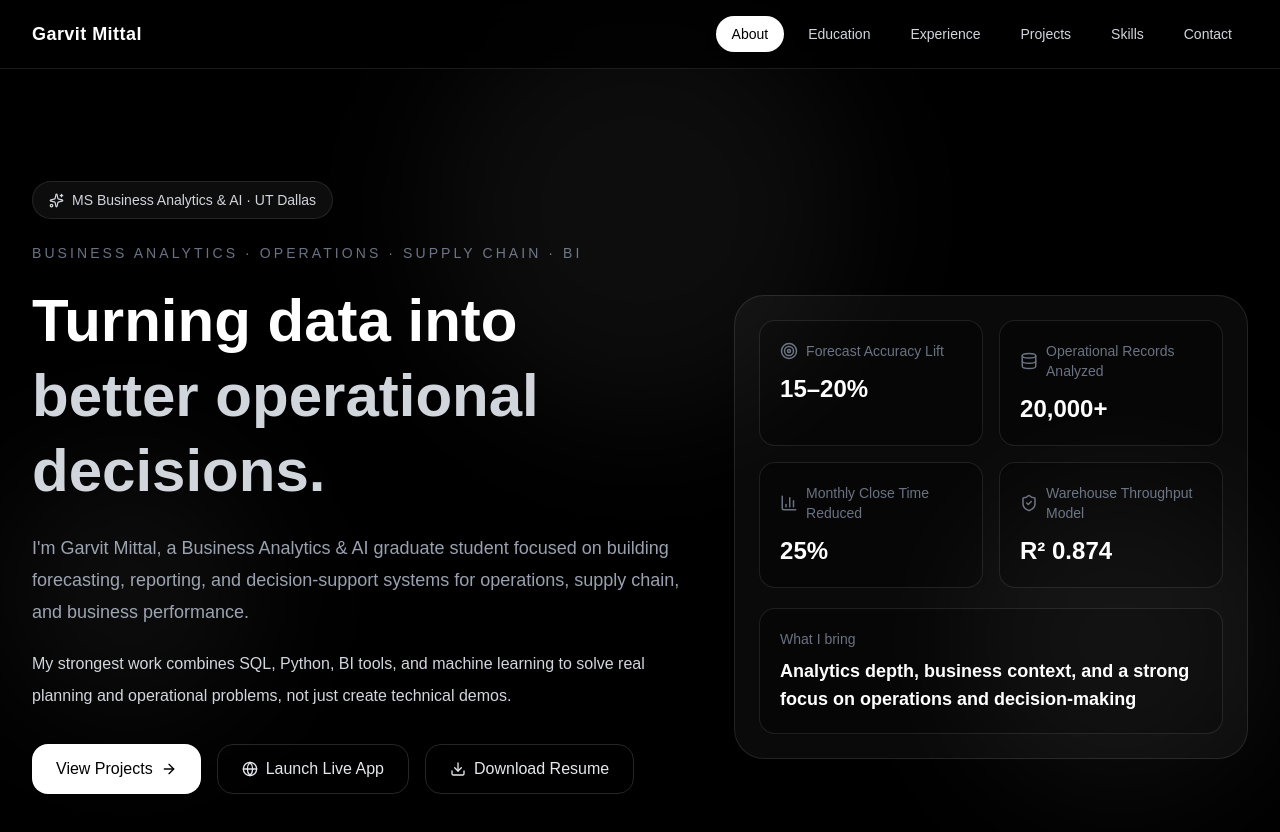
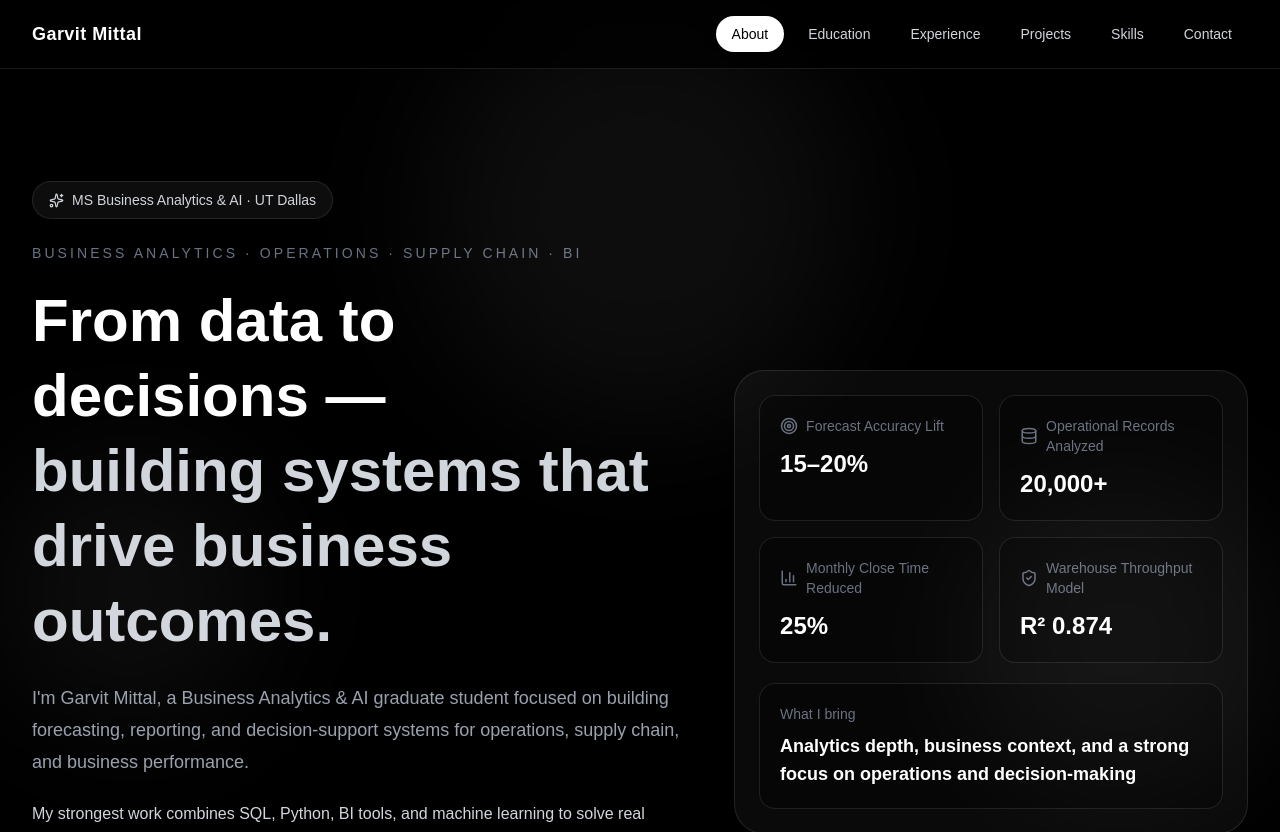
Before and after one commit to garvit-mittal04/garvit-portfolio, a Next.js app: page / in a window 1280 px wide. Shown: the top 832 px of the page. Built offline with nearby package versions, Linux system fonts and the light colour scheme.

Commit message:
Update page.tsx

```diff
--- a/app/page.tsx
+++ b/app/page.tsx
@@ -398,8 +398,8 @@ export default function GarvitPortfolio() {
               transition={{ duration: 0.6 }}
               className="mt-5 max-w-5xl text-4xl font-bold leading-tight sm:text-5xl md:text-6xl"
             >
-              Turning data into
-              <span className="block text-gray-300">better operational decisions.</span>
+              From data to decisions —
+              <span className="block text-gray-300">building systems that drive business outcomes.</span>
             </motion.h1>
 
             <motion.p
```
